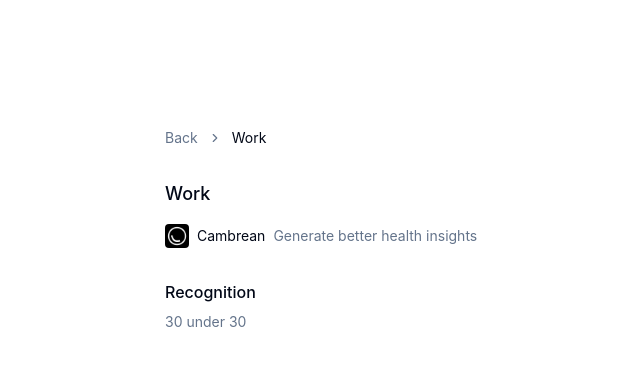
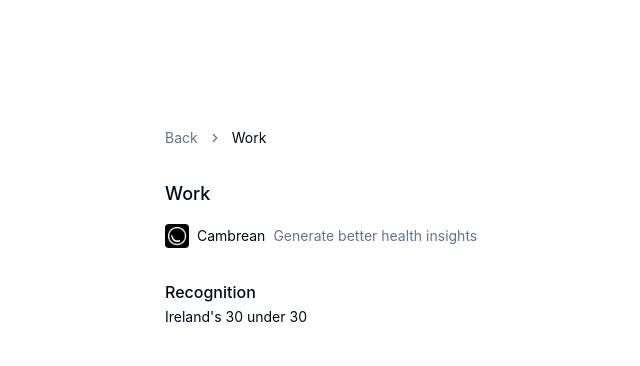
Before and after one commit to dtsloane/sloane-web, a Next.js app: page /work in a window 1280 px wide. Shown: the top 366 px of the page, without its empty margins (219-859 px from the left). Built offline with nearby package versions, Linux system fonts and the light colour scheme.

Commit message:
added link

```diff
--- a/src/pages/work.tsx
+++ b/src/pages/work.tsx
@@ -40,9 +40,9 @@ const Work = () => {
                 </div>
                 <div className='space-y-2'>
                     <h4 className="text-md md:text-md font-medium">Recognition</h4>
-                    <p className='text-sm text-muted-foreground'>
-                        30 under 30
-                    </p>
+                    <a href='https://www.independent.ie/business/irish/30-under-30-young-guns-who-are-shooting-for-the-stars/41045671.html' target='_blank' rel='noopener noreferrer' className='text-sm cursor-pointer transition-opacity duration-150 hover:opacity-25'>
+                        Ireland's 30 under 30
+                    </a>
                 </div>
             </div>
         </div>
```
